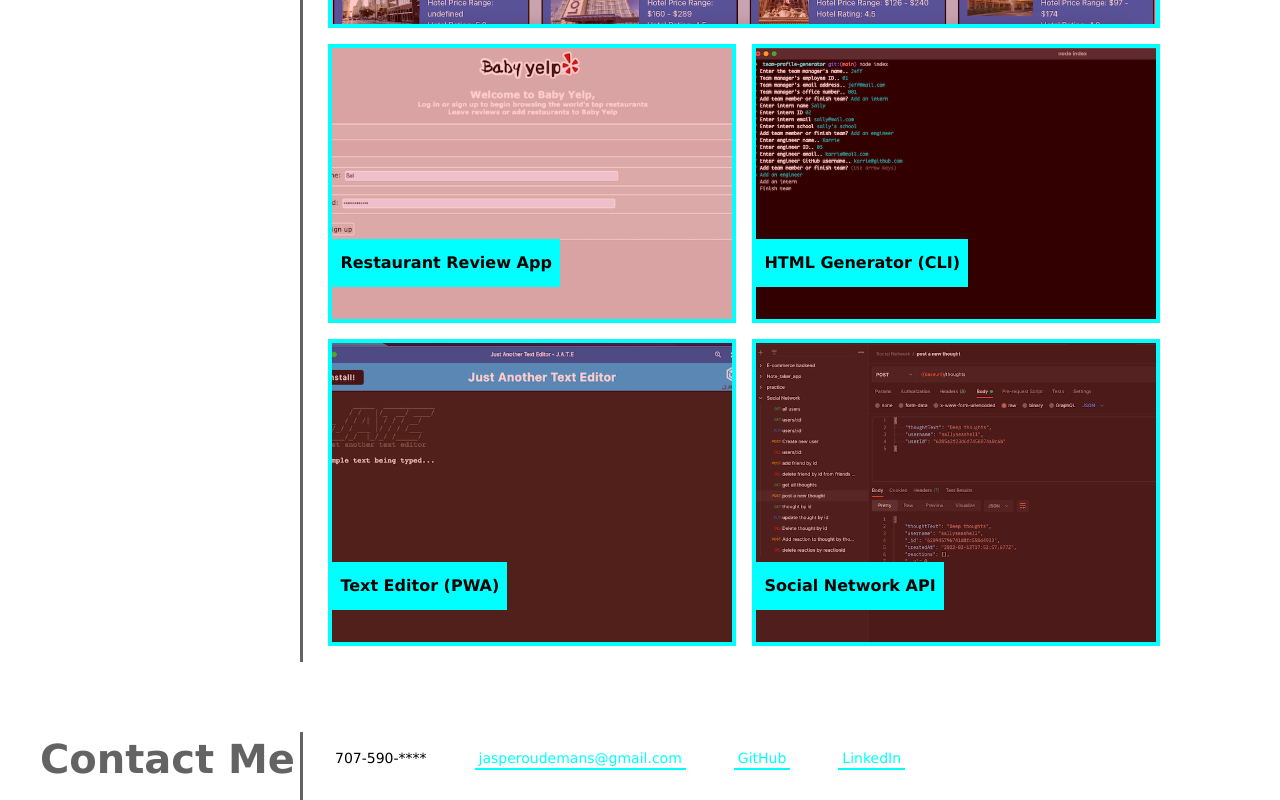
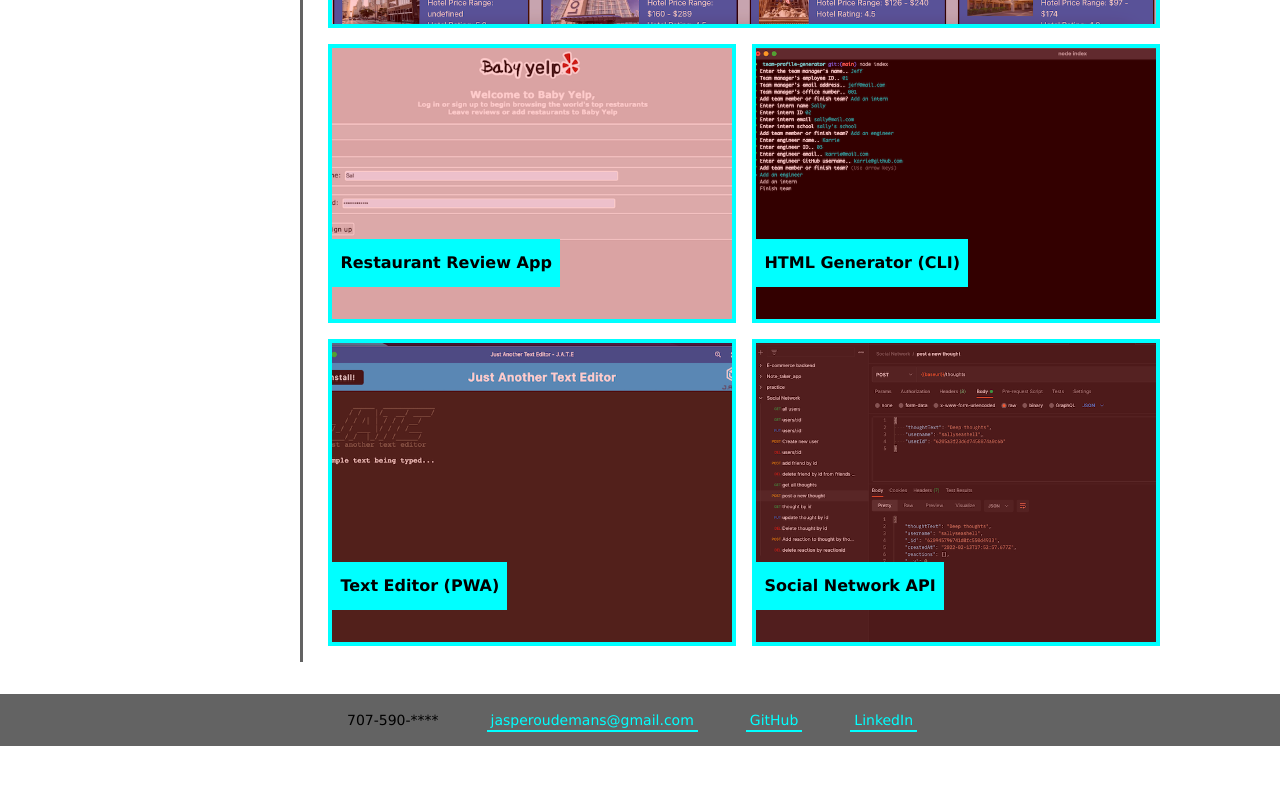
Before and after one commit to jasperoudemans/portfolio, a React (Create React App) app: page / in a window 1280 px wide. Shown: the part 809-1609 px from the top of the page. After the commit the page ends 1555 px from the top, so only its background shows below. Built offline with nearby package versions, Linux system fonts and the light colour scheme.

Commit message:
Established footer

```diff
--- a/src/App.css
+++ b/src/App.css
@@ -194,15 +194,6 @@ footer aside {
   color: var(--grey);
 }
 
-.footer-section {
-  display: flex;
-}
-
-.contact {
-  padding: 1rem;
-  padding-top: 0;
-}
-
 .contact-info li {
   font-size: 14px;
   margin-right: 2rem;
@@ -236,6 +227,14 @@ footer aside {
   }
 }
 
+.footer {
+  display: flex;
+  background-color: var(--grey);
+  justify-content: center;
+  align-items: center;
+  margin-top: 2rem;
+}
+
 @media screen and (max-width: 768px) {
   .footer-section {
     flex-direction: column;
--- a/src/App.js
+++ b/src/App.js
@@ -3,6 +3,7 @@ import { BrowserRouter as Router, Routes, Route } from "react-router-dom";
 import Home from "./pages/Home";
 import Header from "./components/Header";
 import Banner from "./components/Banner";
+import Footer from "./components/Footer";
 
 function App() {
   return (
@@ -13,6 +14,7 @@ function App() {
         <Route exact path="/" element={<Home />}></Route>
         <Route exact path="/contact" element={<p>Hello world</p>}></Route>
       </Routes>
+      <Footer />
     </Router>
   );
 }
--- /dev/null
+++ b/src/components/Footer.js
@@ -0,0 +1,20 @@
+const Footer = () => {
+  return (
+    <footer className="footer" id="contact">
+      <ul className="contact-info">
+        <li>707-590-****</li>
+        <li>
+          <a href="mailto:jasperoudemans@gmail.com">jasperoudemans@gmail.com</a>
+        </li>
+        <li>
+          <a href="https://github.com/jasperoudemans">GitHub</a>
+        </li>
+        <li>
+          <a href="https://www.linkedin.com/in/jasper-oudemans/">LinkedIn</a>
+        </li>
+      </ul>
+    </footer>
+  );
+};
+
+export default Footer;
--- a/src/pages/Home.js
+++ b/src/pages/Home.js
@@ -1,4 +1,5 @@
 import Banner from "../components/Banner";
+import Footer from "../components/Footer";
 import Header from "../components/Header";
 import MainProject from "../components/MainProject";
 import ProfileSection from "../components/ProfileSection";
@@ -80,31 +81,6 @@ const Home = () => {
           </div>
         </ProfileSection>
       </main>
-
-      <br />
-      <br />
-      <footer>
-        <ProfileSection title="Contact Me" id="contact">
-          <div className="contact">
-            <ul className="contact-info">
-              <li>707-590-****</li>
-              <li>
-                <a href="mailto:jasperoudemans@gmail.com">
-                  jasperoudemans@gmail.com
-                </a>
-              </li>
-              <li>
-                <a href="https://github.com/jasperoudemans">GitHub</a>
-              </li>
-              <li>
-                <a href="https://www.linkedin.com/in/jasper-oudemans/">
-                  LinkedIn
-                </a>
-              </li>
-            </ul>
-          </div>
-        </ProfileSection>
-      </footer>
     </>
   );
 };
```
